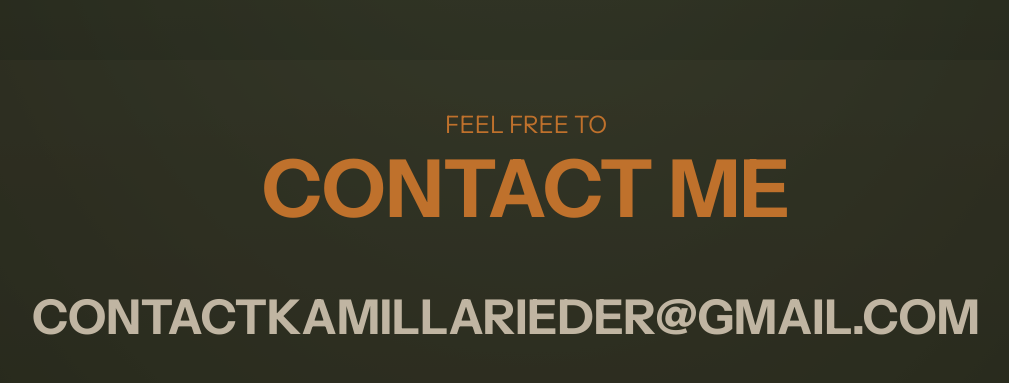
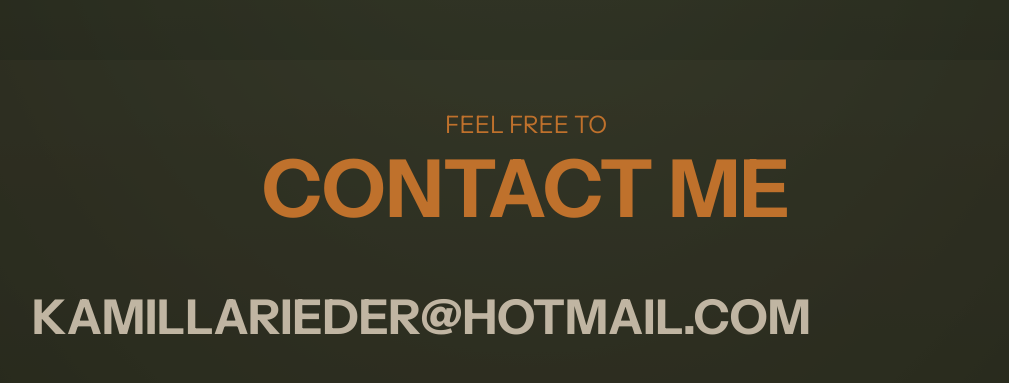
Before and after one commit to OGsnapzilla/portfoliokode, a plain HTML site: page index.html in a window 1280 px wide. Shown: the part 4260-4643 px from the top of the page, without its empty margins (114-1123 px from the left). Drawn offline with Linux system fonts and the light colour scheme.

Commit message:
new email

```diff
--- a/index.html
+++ b/index.html
@@ -5,7 +5,6 @@
     <meta name="viewport" content="width=device-width, initial-scale=1.0">
     <title>RIEDERVISUALS</title>
     <link rel="stylesheet" href="css/style.css">
-    <!--<link rel="stylesheet" href="css/gallery.css">-->
     <script src="js/sectionsAnimation.js" defer></script>
     <script src="js/gallery.js" defer></script>
     <script src="js/button.js" defer></script>
@@ -158,7 +157,7 @@
             <h1>CONTACT ME</h1>
         </section>
 
-        <a class="hover-underline-animation" href="mailto:contactkamillarieder@gmail.com"><h3 id="emailh3">CONTACTKAMILLARIEDER@GMAIL.COM</h3></a>
+        <a class="hover-underline-animation" href="mailto:kamillarieder@hotmail.com"><h3 id="emailh3">KAMILLARIEDER@HOTMAIL.COM</h3></a>
         <section id="contactIcons">
           <a href="https://www.linkedin.com/in/kamilla-rieder-58b83124b/"><img src="images/linkedin.webp" alt="LinkedIn icon"></a>
           <a href="https://github.com/OGsnapzilla"><img src="images/github.webp" alt="Github icon"></a>
```
Also changed, not shown: 1 other file.
